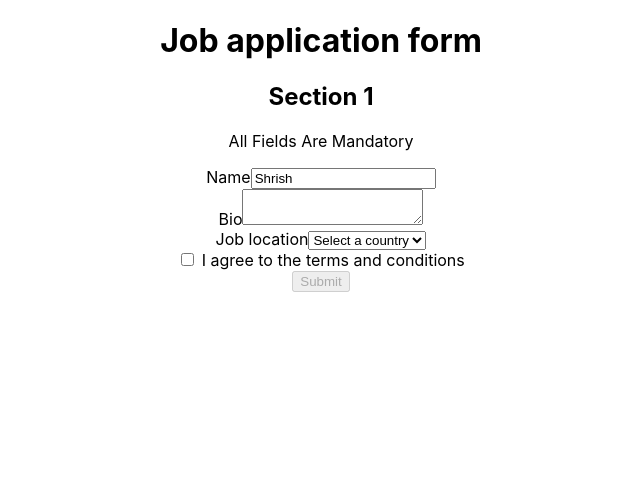
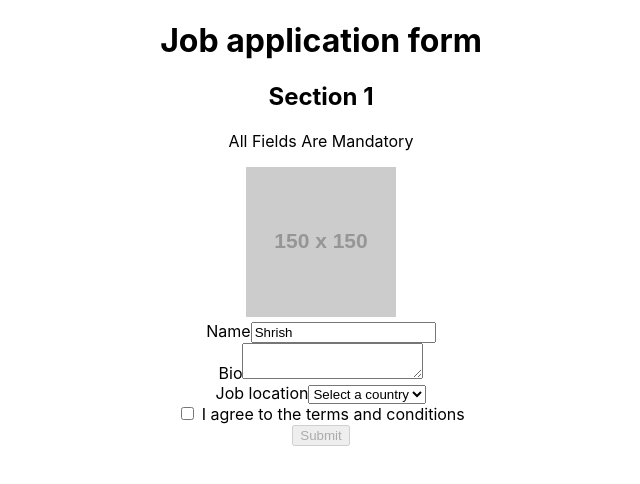
Before and after one commit to shrishkarki/react-testing-library, a React (Create React App) app: page / in a window 1280 px wide. Shown: the top 484 px of the page, without its empty margins (319-959 px from the left). Built offline with nearby package versions, Linux system fonts and the light colour scheme.

Commit message:
getByAltText

```diff
--- a/src/components/application/Application.tsx
+++ b/src/components/application/Application.tsx
@@ -4,6 +4,7 @@
     <h1>Job application form</h1>
     <h2>Section 1</h2>
     <p>All Fields Are Mandatory</p>
+    <img src="https://via.placeholder.com/150" alt="a person with laptop" />
       <form>
         <div>
           <label htmlFor="name">Name</label>
```
Also changed, not shown: 1 other file (tests, documents, lock files or other folders).
